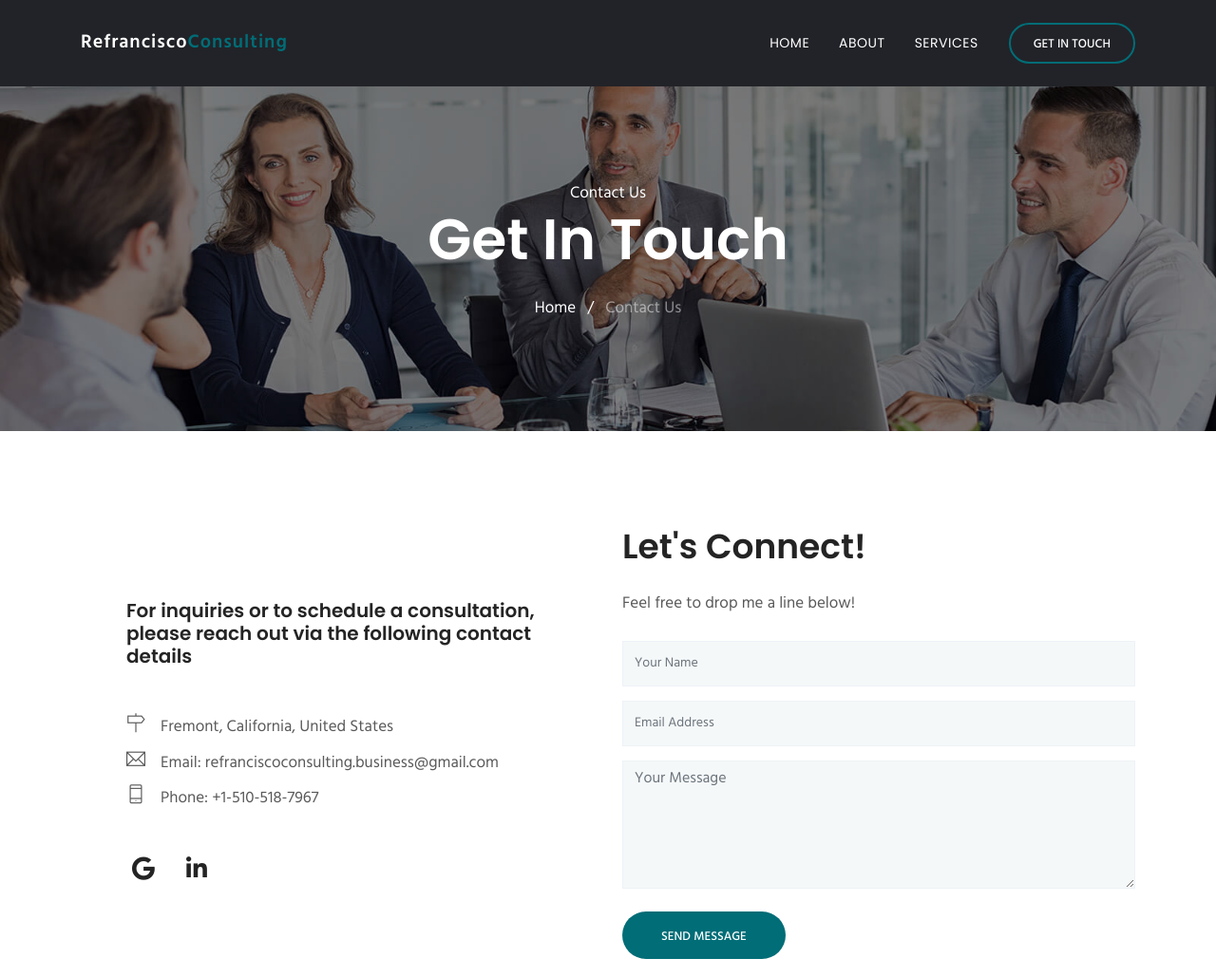
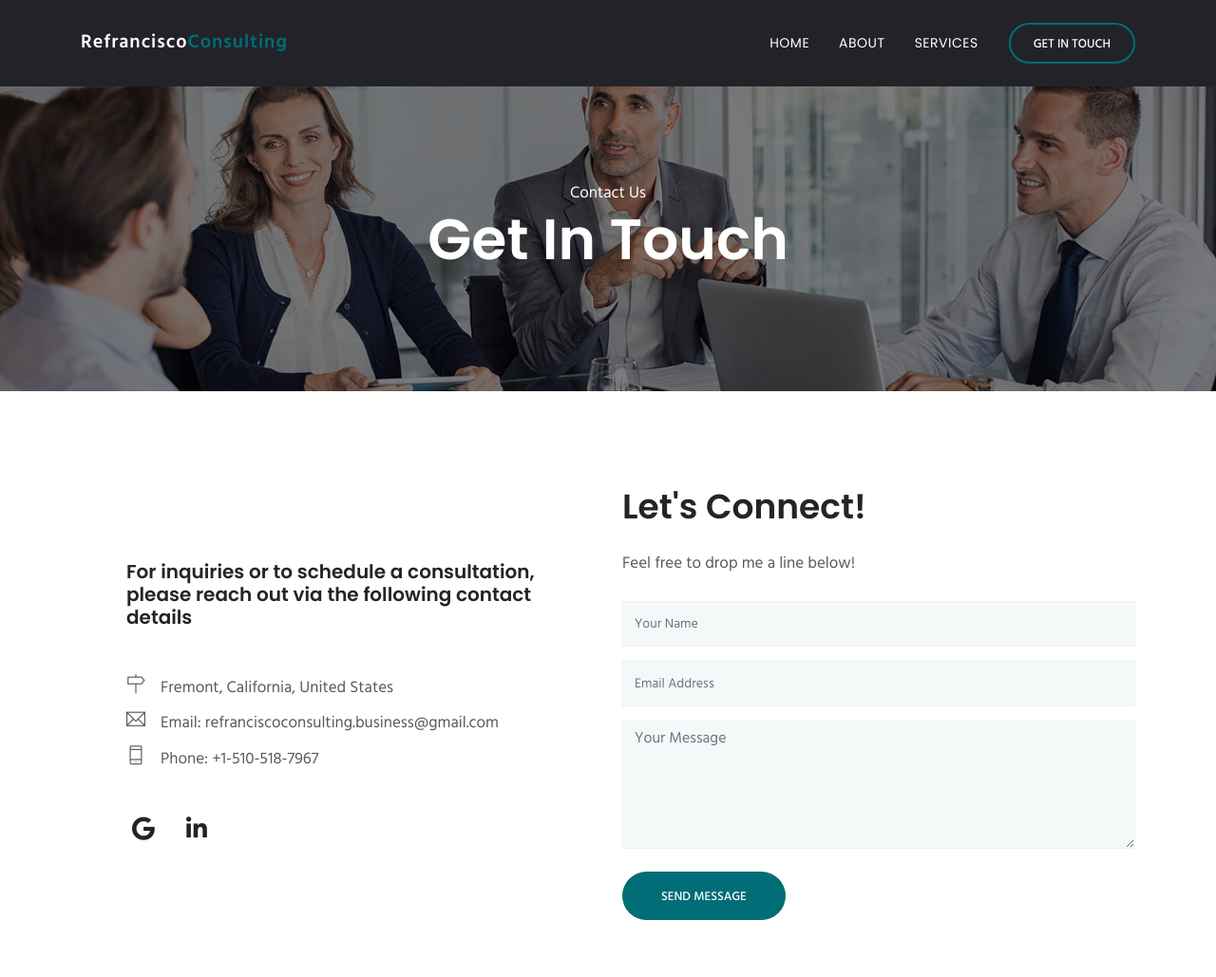
Before and after one commit to jenlopoz/refranciscoconsulting.com, a plain HTML site: page contact.html in a window 1280 px wide. Shown: the top 1029 px of the page at 95% size. Drawn offline with nearby package versions, Linux system fonts and the light colour scheme; some packages are replaced by stand-ins of ours; files whose address does not match are found by name.

Commit message:
remove line

```diff
--- a/contact.html
+++ b/contact.html
@@ -90,15 +90,6 @@
           <div class="block text-center">
             <span class="text-white">Contact Us</span>
             <h1 class="text-capitalize mb-4 text-lg">Get in Touch</h1>
-            <ul class="list-inline">
-              <li class="list-inline-item">
-                <a href="index.html" class="text-white">Home</a>
-              </li>
-              <li class="list-inline-item">
-                <span class="text-white">/</span>
-              </li>
-              <li class="list-inline-item text-white-50">Contact Us</li>
-            </ul>
           </div>
         </div>
       </div>
```
